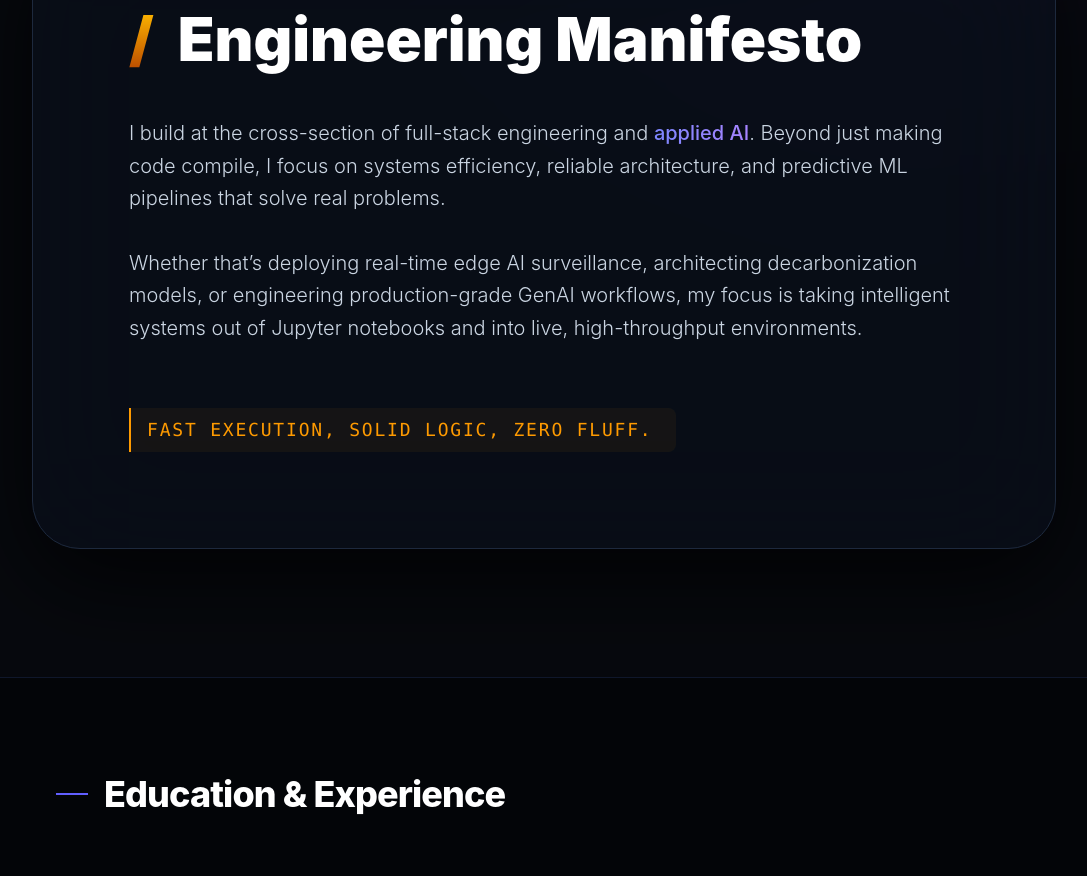
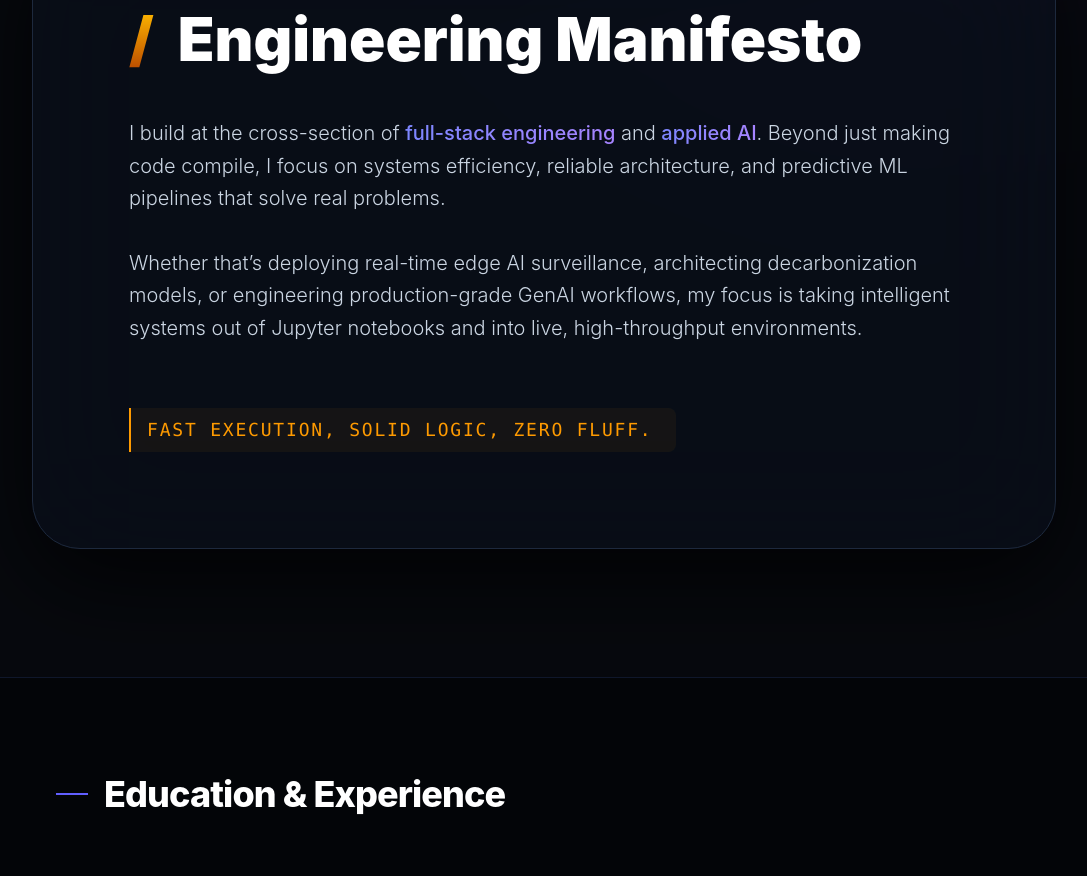
Before and after one commit to Shubhomoy919/shubhomoy-portfolio, a React (Vite) app: page / in a window 1280 px wide. Shown: the part 1020-1896 px from the top of the page, without its empty margins (96-1183 px from the left). Built offline with nearby package versions, Linux system fonts and the light colour scheme.

Commit message:
Updated Engineering Manifesto with punchy, humanized copy and refined layout

```diff
--- a/src/App.jsx
+++ b/src/App.jsx
@@ -401,7 +401,7 @@ const App = () => {
 
             <div className="space-y-8 text-xl md:text-2xl text-slate-300 leading-relaxed font-light">
               <p className="text-lg md:text-xl text-slate-300 font-light leading-relaxed">
-                I build at the cross-section of full-stack engineering and <span className="text-transparent bg-clip-text bg-linear-to-r from-indigo-400 to-violet-400 font-medium">applied AI</span>. Beyond just making code compile, I focus on systems efficiency, reliable architecture, and predictive ML pipelines that solve real problems.
+                I build at the cross-section of <span className="text-transparent bg-clip-text bg-linear-to-r from-indigo-400 to-violet-400 font-medium">full-stack engineering</span> and <span className="text-transparent bg-clip-text bg-linear-to-r from-indigo-400 to-violet-400 font-medium">applied AI</span>. Beyond just making code compile, I focus on systems efficiency, reliable architecture, and predictive ML pipelines that solve real problems.
               </p>
 
               <p className="text-lg md:text-xl text-slate-300 font-light leading-relaxed">
```
